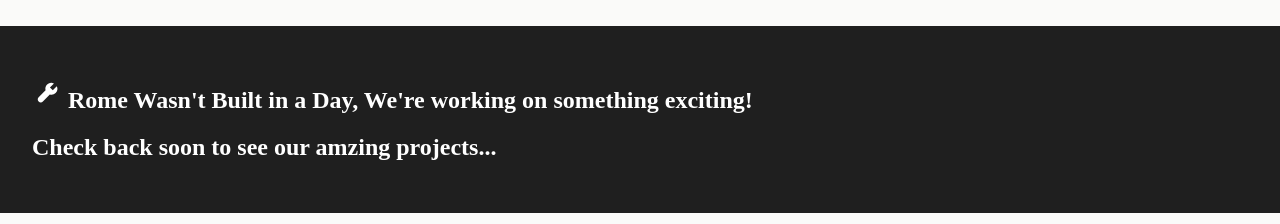
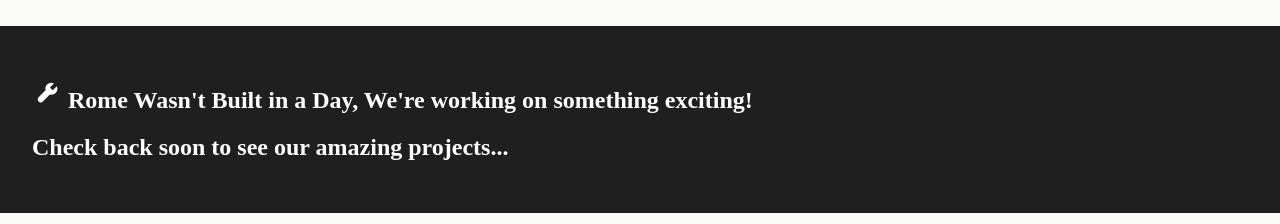
Before and after one commit to AustinMaturure/NubyTech, a React (Vite) app in the folder nubytech/: page / in a window 1280 px wide. Shown: the part 3260-3484 px from the top of the page. Built offline with nearby package versions, Linux system fonts and the light colour scheme; a web font is replaced by a local one.

Commit message:
Fix typo in Projects component heading

```diff
--- a/nubytech/src/components/Projects.jsx
+++ b/nubytech/src/components/Projects.jsx
@@ -10,7 +10,7 @@ function Projects() {
             <img src={repair} alt="" /> Rome Wasn't Built in a Day, We're
             working on something exciting!
           </h1>
-          <h2>Check back soon to see our amzing projects...</h2>{" "}
+          <h2>Check back soon to see our amazing projects...</h2>{" "}
         </div>
       </section>
     </>
```
